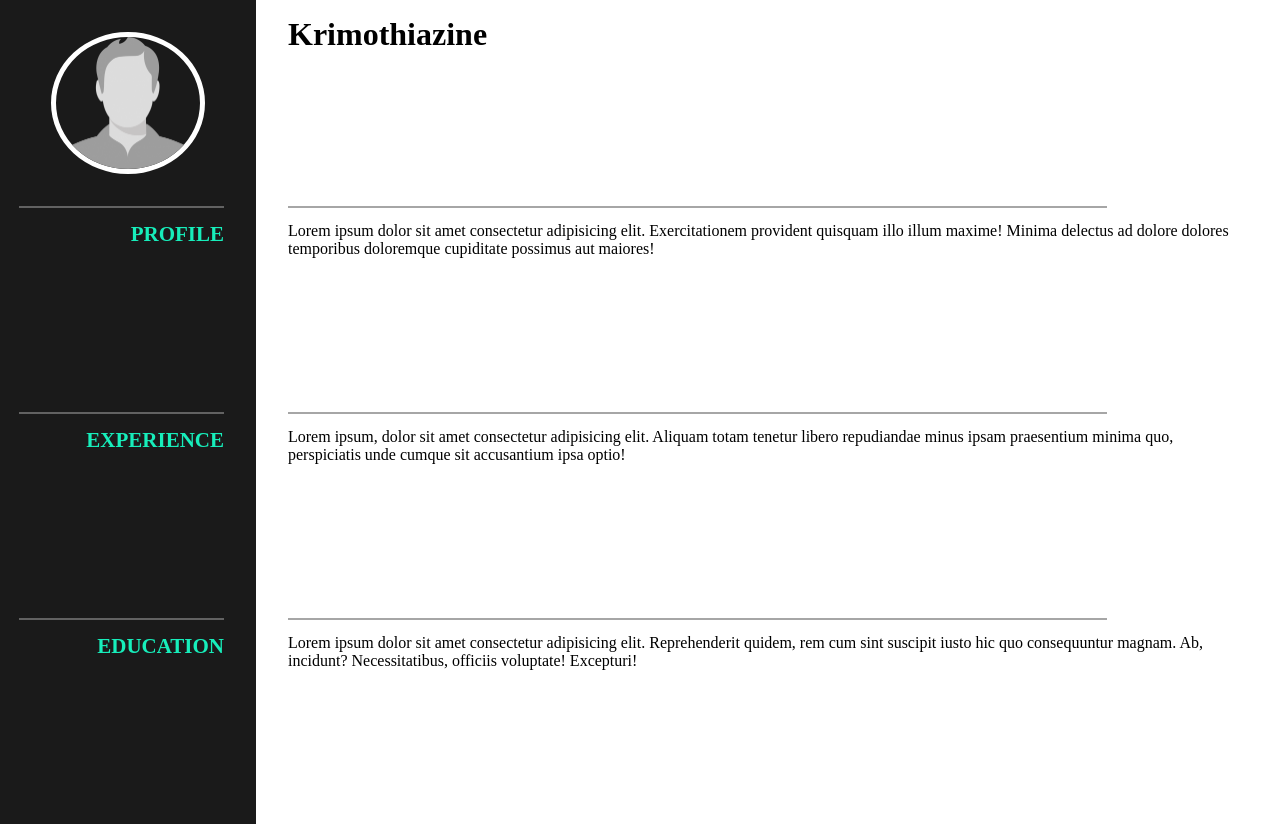
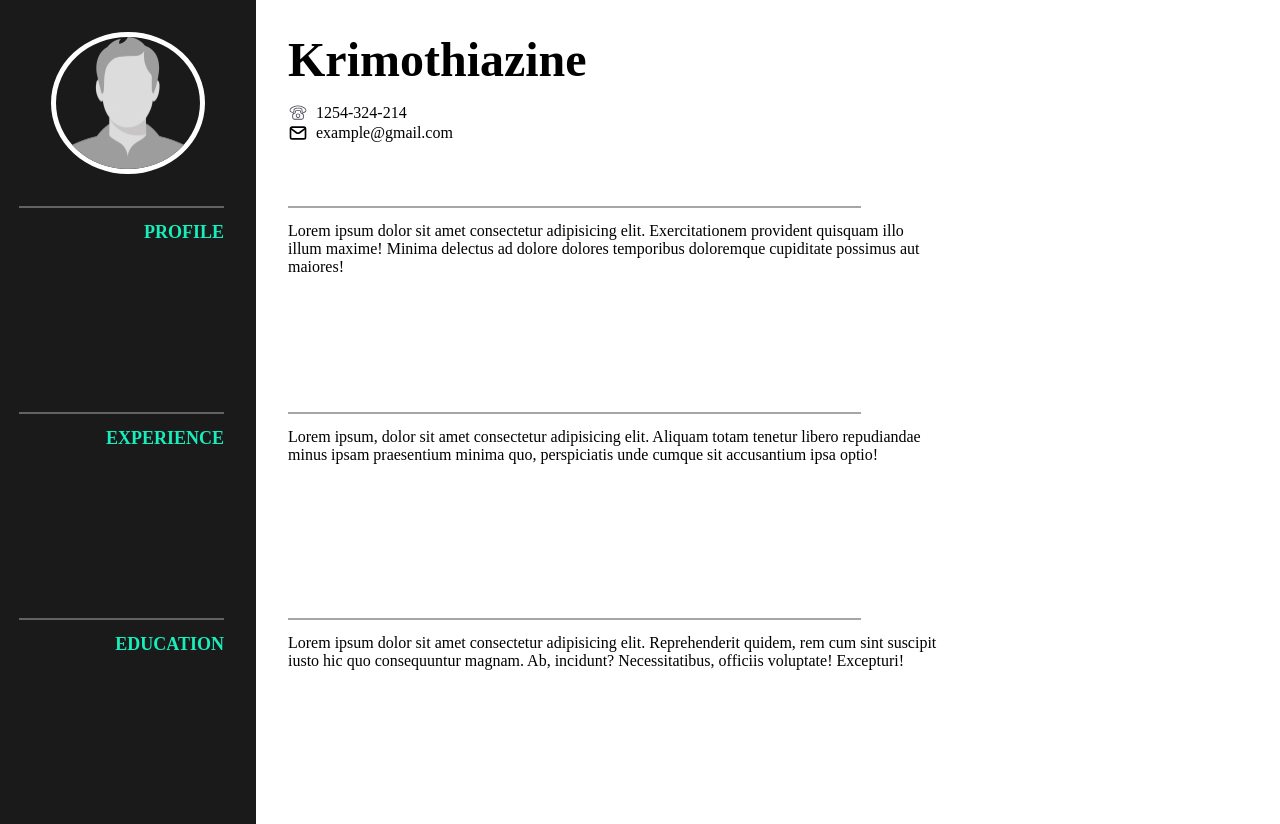
Before and after one commit to Abdelkrim-Saouchi/CV-app, a React (Create React App) app: page / in a window 1280 px wide. Built offline with nearby package versions, Linux system fonts and the light colour scheme; the HTML template or start-up script is replaced by a standard one.

Commit message:
Redisign Profile Component

```diff
--- a/src/App.css
+++ b/src/App.css
@@ -47,7 +47,7 @@
 .NavSection {
   display: flex;
   justify-content: flex-end;
-  font-size: 14px;
+  font-size: 12px;
   position: relative;
 }
 
@@ -55,6 +55,7 @@
 .Experience,
 .Profile,
 .Education {
+  width: 70%;
   padding-inline: var(--padding-left-right);
   padding-block: var(--padding-block);
   position: relative;
@@ -72,3 +73,23 @@
   background-color: var(--gray);
   opacity: 0.7;
 }
+
+h1 {
+  font-size: 48px;
+  margin-block: var(--padding-block);
+}
+
+.Profile {
+}
+
+.phone,
+.email {
+  display: flex;
+  align-items: center;
+}
+
+.phone img,
+.email img {
+  width: 20px;
+  margin-right: 8px;
+}
--- a/src/components/GeneralInfo.jsx
+++ b/src/components/GeneralInfo.jsx
@@ -1,10 +1,18 @@
 import React, { Component } from 'react';
+import phoneIcon from '../phone-rotary-svgrepo-com.svg';
+import emailIcon from '../email-svgrepo-com.svg';
 
 export default class GeneralInfo extends Component {
   render() {
     return (
       <div className="GeneralInfo">
         <h1>Krimothiazine</h1>
+        <p className="phone">
+          <img src={phoneIcon} alt="phone icon" /> 1254-324-214
+        </p>
+        <p className="email">
+          <img src={emailIcon} alt="email icon" /> example@gmail.com
+        </p>
       </div>
     );
   }
```
Also changed, not shown: src/email-svgrepo-com.svg (added), src/phone-rotary-svgrepo-com.svg (added).
